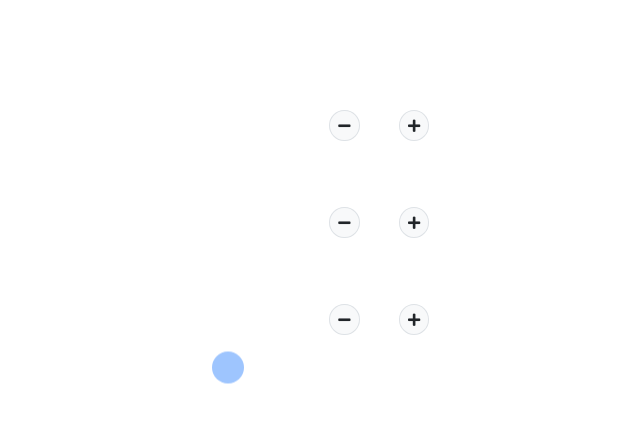
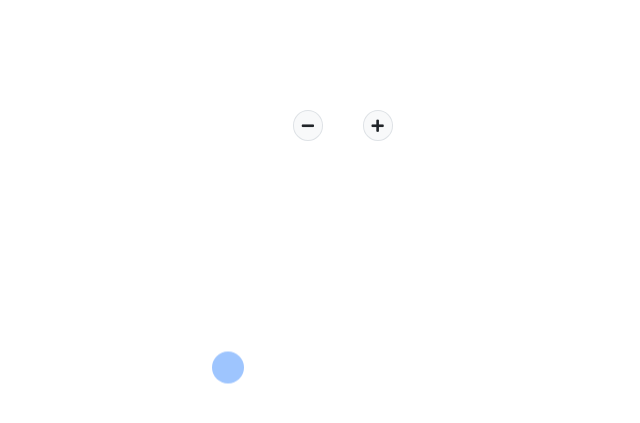
Before and after one commit to measivs/store-django, a Django app: page /order/cart/ in a window 1280 px wide. Shown: the part 235-658 px from the top of the page, without its empty margins (412-1052 px from the left). Run offline with Django 5.2, Linux system fonts and the light colour scheme; some libraries are stand-ins or nearby versions.

Commit message:
little changes

```diff
--- a/store/urls.py
+++ b/store/urls.py
@@ -9,6 +9,6 @@
     path('shop/', views.category_list, name='store'),
     path('category/', views.category_list, name='category'),
     path('category/<slug:slug>/', views.category_list, name='category'),
-    path('category/<slug:slug>/<slug:product_slug>/', views.product_detail, name='product_detail'),
+    path('product/<slug:slug>/<slug:product_slug>/', views.product_detail, name='product_detail'),
     path('contact/', views.contact, name='contact'),
 ]
--- a/templates/cart.html
+++ b/templates/cart.html
@@ -67,109 +67,114 @@
                                 </td>
 
                             </tr>
-                            <tr>
-                                <th scope="row">
-                                    <div class="d-flex align-items-center">
-                                        <img src="{% static 'img/vegetable-item-5.jpg' %}" class="img-fluid me-5 rounded-circle" style="width: 80px; height: 80px;" alt="" alt="">
-                                    </div>
-                                </th>
-                                <td>
-                                    <p class="mb-0 mt-4">Potatoes</p>
-                                </td>
-                                <td>
-                                    <p class="mb-0 mt-4">2.99 $</p>
-                                </td>
-                                <td>
-                                    <div class="input-group quantity mt-4" style="width: 100px;">
-                                        <div class="input-group-btn">
-                                            <button class="btn btn-sm btn-minus rounded-circle bg-light border" >
-                                            <i class="fa fa-minus"></i>
-                                            </button>
-                                        </div>
-                                        <input type="text" class="form-control form-control-sm text-center border-0" value="1">
-                                        <div class="input-group-btn">
-                                            <button class="btn btn-sm btn-plus rounded-circle bg-light border">
-                                                <i class="fa fa-plus"></i>
-                                            </button>
-                                        </div>
-                                    </div>
-                                </td>
-                                <td>
-                                    <p class="mb-0 mt-4">2.99 $</p>
-                                </td>
-                                <td>
-                                    <button class="btn btn-md rounded-circle bg-light border mt-4" >
-                                        <i class="fa fa-times text-danger"></i>
-                                    </button>
-                                </td>
-                            </tr>
-                            <tr>
-                                <th scope="row">
-                                    <div class="d-flex align-items-center">
-                                        <img src="{% static 'img/vegetable-item-2.jpg' %}" class="img-fluid me-5 rounded-circle" style="width: 80px; height: 80px;" alt="" alt="">
-                                    </div>
-                                </th>
-                                <td>
-                                    <p class="mb-0 mt-4">Awesome Brocoli</p>
-                                </td>
-                                <td>
-                                    <p class="mb-0 mt-4">2.99 $</p>
-                                </td>
-                                <td>
-                                    <div class="input-group quantity mt-4" style="width: 100px;">
-                                        <div class="input-group-btn">
-                                            <button class="btn btn-sm btn-minus rounded-circle bg-light border" >
-                                            <i class="fa fa-minus"></i>
-                                            </button>
-                                        </div>
-                                        <input type="text" class="form-control form-control-sm text-center border-0" value="1">
-                                        <div class="input-group-btn">
-                                            <button class="btn btn-sm btn-plus rounded-circle bg-light border">
-                                                <i class="fa fa-plus"></i>
-                                            </button>
-                                        </div>
-                                    </div>
-                                </td>
-                                <td>
-                                    <p class="mb-0 mt-4">2.99 $</p>
-                                </td>
-                                <td>
-                                    <button class="btn btn-md rounded-circle bg-light border mt-4" >
-                                        <i class="fa fa-times text-danger"></i>
-                                    </button>
-                                </td>
-                            </tr>
+{#                            <tr>#}
+{#                                <th scope="row">#}
+{#                                    <div class="d-flex align-items-center">#}
+{#                                        <img src="{% static 'img/vegetable-item-5.jpg' %}" class="img-fluid me-5 rounded-circle" style="width: 80px; height: 80px;" alt="" alt="">#}
+{#                                    </div>#}
+{#                                </th>#}
+{#                                <td>#}
+{#                                    <p class="mb-0 mt-4">Potatoes</p>#}
+{#                                </td>#}
+{#                                <td>#}
+{#                                    <p class="mb-0 mt-4">2.99 $</p>#}
+{#                                </td>#}
+{#                                <td>#}
+{#                                    <div class="input-group quantity mt-4" style="width: 100px;">#}
+{#                                        <div class="input-group-btn">#}
+{#                                            <button class="btn btn-sm btn-minus rounded-circle bg-light border" >#}
+{#                                            <i class="fa fa-minus"></i>#}
+{#                                            </button>#}
+{#                                        </div>#}
+{#                                        <input type="text" class="form-control form-control-sm text-center border-0" value="1">#}
+{#                                        <div class="input-group-btn">#}
+{#                                            <button class="btn btn-sm btn-plus rounded-circle bg-light border">#}
+{#                                                <i class="fa fa-plus"></i>#}
+{#                                            </button>#}
+{#                                        </div>#}
+{#                                    </div>#}
+{#                                </td>#}
+{#                                <td>#}
+{#                                    <p class="mb-0 mt-4">2.99 $</p>#}
+{#                                </td>#}
+{#                                <td>#}
+{#                                    <button class="btn btn-md rounded-circle bg-light border mt-4" >#}
+{#                                        <i class="fa fa-times text-danger"></i>#}
+{#                                    </button>#}
+{#                                </td>#}
+{#                            </tr>#}
+{#                            <tr>#}
+{#                                <th scope="row">#}
+{#                                    <div class="d-flex align-items-center">#}
+{#                                        <img src="{% static 'img/vegetable-item-2.jpg' %}" class="img-fluid me-5 rounded-circle" style="width: 80px; height: 80px;" alt="" alt="">#}
+{#                                    </div>#}
+{#                                </th>#}
+{#                                <td>#}
+{#                                    <p class="mb-0 mt-4">Awesome Brocoli</p>#}
+{#                                </td>#}
+{#                                <td>#}
+{#                                    <p class="mb-0 mt-4">2.99 $</p>#}
+{#                                </td>#}
+{#                                <td>#}
+{#                                    <div class="input-group quantity mt-4" style="width: 100px;">#}
+{#                                        <div class="input-group-btn">#}
+{#                                            <button class="btn btn-sm btn-minus rounded-circle bg-light border" >#}
+{#                                            <i class="fa fa-minus"></i>#}
+{#                                            </button>#}
+{#                                        </div>#}
+{#                                        <input type="text" class="form-control form-control-sm text-center border-0" value="1">#}
+{#                                        <div class="input-group-btn">#}
+{#                                            <button class="btn btn-sm btn-plus rounded-circle bg-light border">#}
+{#                                                <i class="fa fa-plus"></i>#}
+{#                                            </button>#}
+{#                                        </div>#}
+{#                                    </div>#}
+{#                                </td>#}
+{#                                <td>#}
+{#                                    <p class="mb-0 mt-4">2.99 $</p>#}
+{#                                </td>#}
+{#                                <td>#}
+{#                                    <button class="btn btn-md rounded-circle bg-light border mt-4" >#}
+{#                                        <i class="fa fa-times text-danger"></i>#}
+{#                                    </button>#}
+{#                                </td>#}
+{#                            </tr>#}
                         </tbody>
                     </table>
                 </div>
-                <div class="mt-5">
-                    <input type="text" class="border-0 border-bottom rounded me-5 py-3 mb-4" placeholder="Coupon Code">
-                    <button class="btn border-secondary rounded-pill px-4 py-3 text-primary" type="button">Apply Coupon</button>
-                </div>
-                <div class="row g-4 justify-content-end">
-                    <div class="col-8"></div>
-                    <div class="col-sm-8 col-md-7 col-lg-6 col-xl-4">
-                        <div class="bg-light rounded">
-                            <div class="p-4">
-                                <h1 class="display-6 mb-4">Cart <span class="fw-normal">Total</span></h1>
-                                <div class="d-flex justify-content-between mb-4">
-                                    <h5 class="mb-0 me-4">Subtotal:</h5>
-                                    <p class="mb-0">$96.00</p>
-                                </div>
-                                <div class="d-flex justify-content-between">
-                                    <h5 class="mb-0 me-4">Shipping</h5>
-                                    <div class="">
-                                        <p class="mb-0">Flat rate: $3.00</p>
-                                    </div>
-                                </div>
-                                <p class="mb-0 text-end">Shipping to Ukraine.</p>
-                            </div>
-                            <div class="py-4 mb-4 border-top border-bottom d-flex justify-content-between">
-                                <h5 class="mb-0 ps-4 me-4">Total</h5>
-                                <p class="mb-0 pe-4">$99.00</p>
-                            </div>
-                            <button class="btn border-secondary rounded-pill px-4 py-3 text-primary text-uppercase mb-4 ms-4" type="button">Proceed Checkout</button>
-                        </div>
+
+
+
+
+
+{#                <div class="mt-5">#}
+{#                    <input type="text" class="border-0 border-bottom rounded me-5 py-3 mb-4" placeholder="Coupon Code">#}
+{#                    <button class="btn border-secondary rounded-pill px-4 py-3 text-primary" type="button">Apply Coupon</button>#}
+{#                </div>#}
+{#                <div class="row g-4 justify-content-end">#}
+{#                    <div class="col-8"></div>#}
+{#                    <div class="col-sm-8 col-md-7 col-lg-6 col-xl-4">#}
+{#                        <div class="bg-light rounded">#}
+{#                            <div class="p-4">#}
+{#                                <h1 class="display-6 mb-4">Cart <span class="fw-normal">Total</span></h1>#}
+{#                                <div class="d-flex justify-content-between mb-4">#}
+{#                                    <h5 class="mb-0 me-4">Subtotal:</h5>#}
+{#                                    <p class="mb-0">$96.00</p>#}
+{#                                </div>#}
+{#                                <div class="d-flex justify-content-between">#}
+{#                                    <h5 class="mb-0 me-4">Shipping</h5>#}
+{#                                    <div class="">#}
+{#                                        <p class="mb-0">Flat rate: $3.00</p>#}
+{#                                    </div>#}
+{#                                </div>#}
+{#                                <p class="mb-0 text-end">Shipping to Ukraine.</p>#}
+{#                            </div>#}
+{#                            <div class="py-4 mb-4 border-top border-bottom d-flex justify-content-between">#}
+{#                                <h5 class="mb-0 ps-4 me-4">Total</h5>#}
+{#                                <p class="mb-0 pe-4">$99.00</p>#}
+{#                            </div>#}
+{#                            <button class="btn border-secondary rounded-pill px-4 py-3 text-primary text-uppercase mb-4 ms-4" type="button">Proceed Checkout</button>#}
+{#                        </div>#}
                     </div>
                 </div>
             </div>
--- a/templates/includes/navbar.html
+++ b/templates/includes/navbar.html
@@ -15,7 +15,7 @@
     </div>
     <div class="container px-0">
         <nav class="navbar navbar-light bg-white navbar-expand-xl">
-            <a href="index.html" class="navbar-brand"><h1 class="text-primary display-6">Fruitables</h1></a>
+            <a href="{% url 'home' %}" class="navbar-brand"><h1 class="text-primary display-6">Fruitables</h1></a>
             <button class="navbar-toggler py-2 px-3" type="button" data-bs-toggle="collapse" data-bs-target="#navbarCollapse">
                 <span class="fa fa-bars text-primary"></span>
             </button>
@@ -34,7 +34,7 @@
                 </div>
                 <div class="d-flex m-3 me-0">
                     <button class="btn-search btn border border-secondary btn-md-square rounded-circle bg-white me-4" data-bs-toggle="modal" data-bs-target="#searchModal"><i class="fas fa-search text-primary"></i></button>
-                    <a href="#" class="position-relative me-4 my-auto">
+                    <a href="{% url 'cart' %}" class="position-relative me-4 my-auto">
                         <i class="fa fa-shopping-bag fa-2x"></i>
                         <span class="position-absolute bg-secondary rounded-circle d-flex align-items-center justify-content-center text-dark px-1" style="top: -5px; left: 15px; height: 20px; min-width: 20px;">3</span>
                     </a>
```
Also changed, not shown: templates/shop.html (+23 -15 lines).
